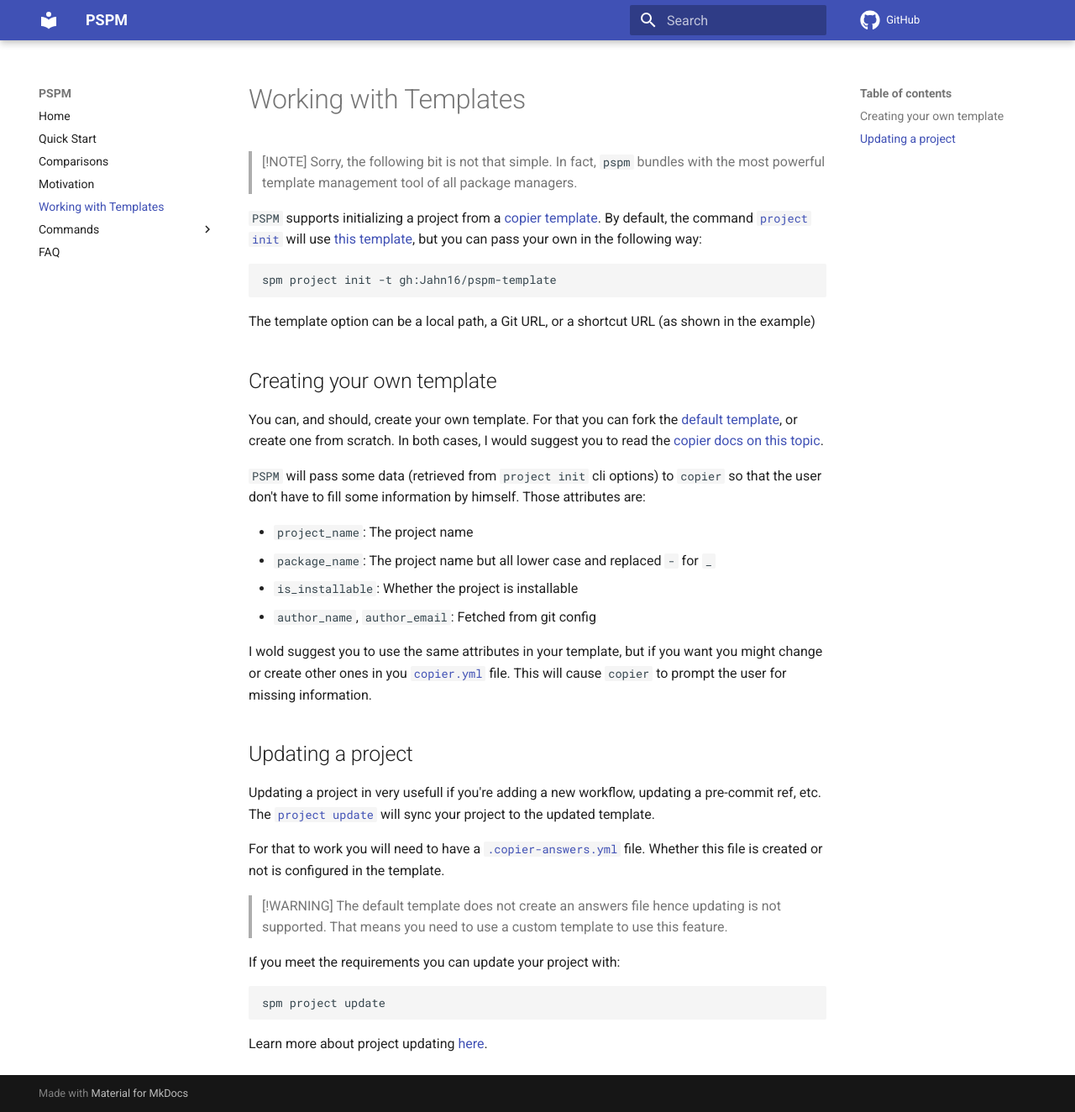
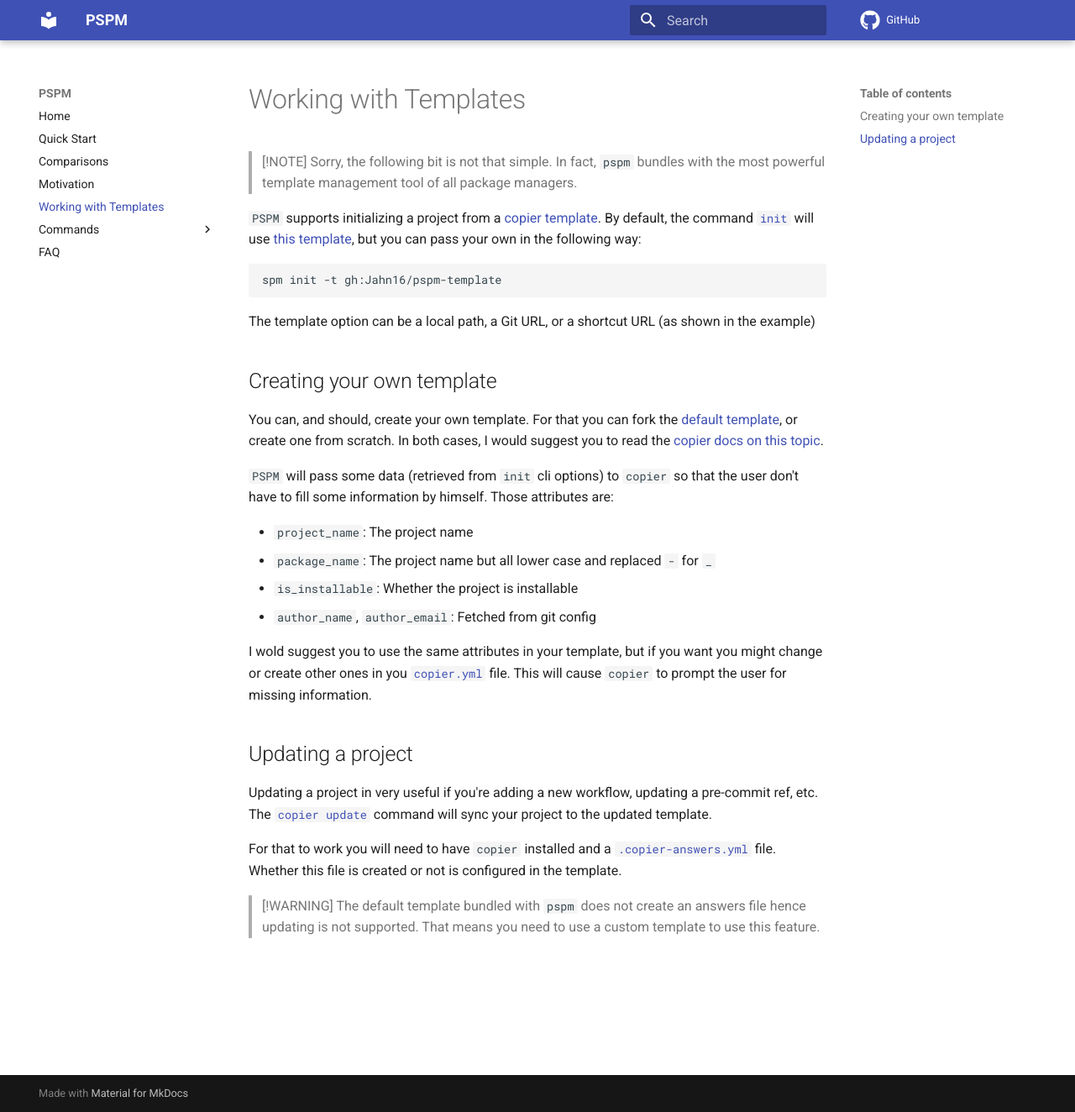
Before and after one commit to Jahn16/pspm, an MkDocs documentation site: the page built from docs/templates.md, in a window 1280 px wide and 1324 px high. Shown: the whole window at 84% size. Built offline with MkDocs 1.6.1 and Material for MkDocs 9.7.7, drawn with Linux system fonts in a browser that asks for light colours; comment, search, counter and statistics services are not loaded.

Commit message:
docs: remove project commands

````diff
--- a/docs/templates.md
+++ b/docs/templates.md
@@ -3,10 +3,10 @@
 > [!NOTE]
 > Sorry, the following bit is not that simple. In fact, `pspm` bundles with the most powerful template management tool of all package managers.
 
-`PSPM` supports initializing a project from a [copier template](https://github.com/copier-org/copier). By default, the command [`project init`](commands/project/init.md) will use [this template](https://github.com/Jahn16/pspm-template), but you can pass your own in the following way:
+`PSPM` supports initializing a project from a [copier template](https://github.com/copier-org/copier). By default, the command [`init`](commands/ginit.md) will use [this template](https://github.com/Jahn16/pspm-template), but you can pass your own in the following way:
 
 ```
-spm project init -t gh:Jahn16/pspm-template
+spm init -t gh:Jahn16/pspm-template
 ```
 
 The template option can be a local path, a Git URL, or a shortcut URL (as shown in the example)
@@ -15,7 +15,7 @@
 
 You can, and should, create your own template. For that you can fork the [default template](https://github.com/Jahn16/pspm-template), or create one from scratch. In both cases, I would suggest you to read the [copier docs on this topic](https://copier.readthedocs.io/en/latest/creating/).
 
-`PSPM` will pass some data (retrieved from `project init` cli options) to `copier` so that the user don't have to fill some information by himself. Those attributes are:
+`PSPM` will pass some data (retrieved from `init` cli options) to `copier` so that the user don't have to fill some information by himself. Those attributes are:
 
 - `project_name`: The project name
 - `package_name`: The project name but all lower case and replaced `-` for `_`
@@ -26,17 +26,9 @@
 
 ## Updating a project
 
-Updating a project in very usefull if you're adding a new workflow, updating a pre-commit ref, etc. The [`project update`](commands/project/update.md) will sync your project to the updated template.
+Updating a project in very useful if you're adding a new workflow, updating a pre-commit ref, etc. The [`copier update`](https://copier.readthedocs.io/en/latest/updating/) command will sync your project to the updated template.
 
-For that to work you will need to have a [`.copier-answers.yml`](https://copier.readthedocs.io/en/latest/configuring/#the-copier-answersyml-file) file. Whether this file is created or not is configured in the template.
+For that to work you will need to have `copier` installed and a [`.copier-answers.yml`](https://copier.readthedocs.io/en/latest/configuring/#the-copier-answersyml-file) file. Whether this file is created or not is configured in the template.
 
 > [!WARNING]
-> The default template does not create an answers file hence updating is not supported. That means you need to use a custom template to use this feature.
-
-If you meet the requirements you can update your project with:
-
-```
-spm project update
-```
-
-Learn more about project updating [here](https://copier.readthedocs.io/en/latest/updating/).
+> The default template bundled with `pspm` does not create an answers file hence updating is not supported. That means you need to use a custom template to use this feature.
````
Also changed, not shown: docs/commands/init.md (+30 -1 lines), docs/commands/project/init.md (deleted, +0 -32 lines), docs/commands/project/update.md (deleted, +0 -7 lines), docs/quick-start.md (+1 -1 lines), docs/commands/.pages (deleted).
